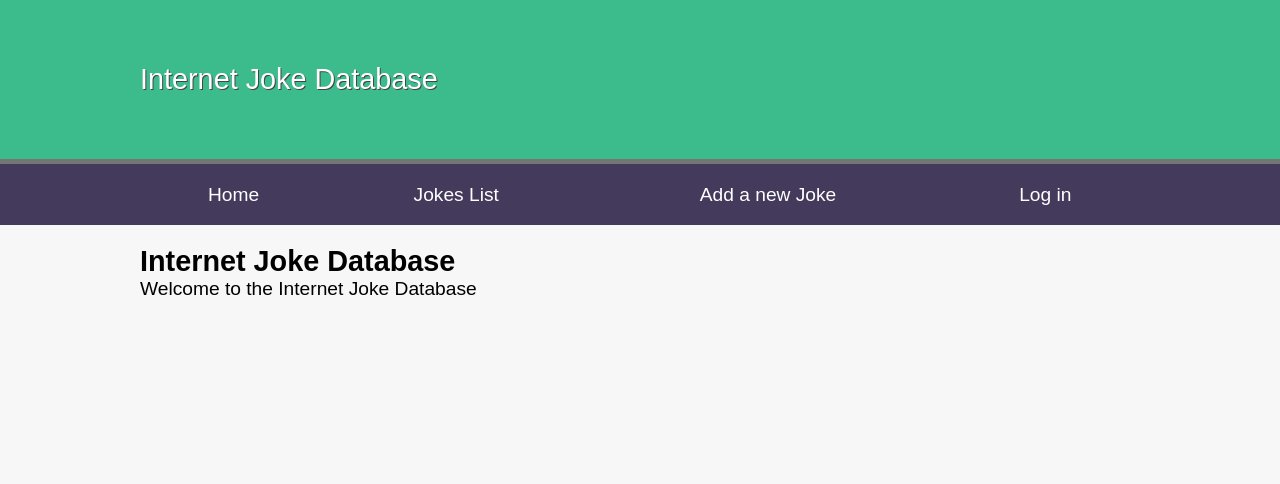
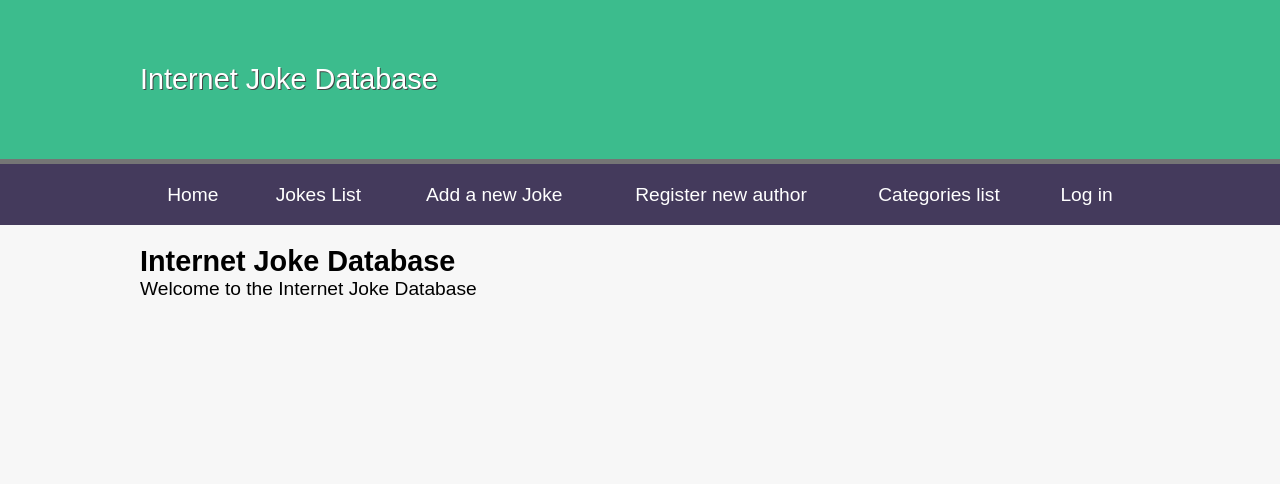
Before and after one commit to AndreiChornii/php_and_mysql_novice_to_ninja, a PHP site: page / in a window 1280 px wide. Shown: the top 484 px of the page. Run offline with PHP 8.4, Linux system fonts and the light colour scheme; the visitor is signed in with stand-in values (Sample User, id 1).

Commit message:
till_p_620_595

```diff
--- a/classes/Ijdb/Controllers/Register.php
+++ b/classes/Ijdb/Controllers/Register.php
@@ -1,8 +1,11 @@
 <?php
+
 namespace Ijdb\Controllers;
+
 use \Ninja\DatabaseTable;
 
 class Register {
+
     private $authorsTable;
 
     public function __construct(DatabaseTable $authorsTable) {
@@ -14,10 +17,14 @@
             'title' => 'Register an account'];
     }
 
-
     public function success() {
         return ['template' => 'registersuccess.html.php',
             'title' => 'Registration Successful'];
+    }
+
+    public function error() {
+        return ['template' => 'permissionerror.html.php', 'title'
+            => 'You do not have according permissions'];
     }
 
     public function registerUser() {
@@ -37,8 +44,7 @@
 // convert the email to lowercase
             $author['email'] = strtolower($author['email']);
 // Search for the lowercase version of $author['email']
-            if (count($this->authorsTable->
-                                    find('email', $author['email'])) > 0) {
+            if (count($this->authorsTable->find('email', $author['email'])) > 0) {
                 $valid = false;
                 $errors[] = 'That email address is already registered';
             }
@@ -55,8 +61,7 @@
         // If $valid is still true, no fields were blank
         // and the data can be added
         if ($valid == true) {
-                $author['password'] = password_hash($author['password'],
-PASSWORD_DEFAULT);
+            $author['password'] = password_hash($author['password'], PASSWORD_DEFAULT);
             $this->authorsTable->save($author);
             header('Location: /author/success');
         } else {
@@ -70,4 +75,15 @@
             ];
         }
         }
+
+        public function list() {
+        $authors = $this->authorsTable->findAll();
+        return ['template' => 'authorlist.html.php',
+            'title' => 'Author List',
+            'variables' => [
+                'authors' => $authors
+            ]
+        ];
     }
+
+}
--- a/classes/Ijdb/Entity/Author.php
+++ b/classes/Ijdb/Entity/Author.php
@@ -9,6 +9,13 @@
 namespace Ijdb\Entity;
 
 class Author {
+
+    const EDIT_JOKES = 1;
+    const DELETE_JOKES = 2;
+    const LIST_CATEGORIES = 3;
+    const EDIT_CATEGORIES = 4;
+    const REMOVE_CATEGORIES = 5;
+    const EDIT_USER_ACCESS = 6;
 
     public $id;
     public $name;
@@ -32,4 +39,8 @@
 //        return $this->jokesTable->findById($id);
     }
 
+    public function hasPermission($permission) {
+    // ...
+    }
+
 }
--- a/classes/Ijdb/IjdbRoutes.php
+++ b/classes/Ijdb/IjdbRoutes.php
@@ -39,7 +39,8 @@
                 'POST' => [
                     'controller' => $authorController,
                     'action' => 'registerUser'
-                ]
+                ],
+                'login' => true
             ],
             'author/success' => [
                 'GET' => [
@@ -112,6 +113,12 @@
                     'action' => 'rate'
                 ]
             ],
+            'permissions/error' => [
+                'GET' => [
+                    'controller' => $authorController,
+                    'action' => 'error'
+                ]
+            ],
             'category/edit' => [
                 'POST' => [
                     'controller' => $categoryController,
@@ -121,18 +128,39 @@
                     'controller' => $categoryController,
                     'action' => 'edit'
                 ],
-                'login' => true
+                'login' => true,
+                'permissions' => \Ijdb\Entity\Author::EDIT_CATEGORIES
             ],
             'category/list' => [
                 'GET' => [
                     'controller' => $categoryController,
                     'action' => 'list'
                 ],
-                'login' => true
+                'login' => true,
+                'permissions' => \Ijdb\Entity\Author::LIST_CATEGORIES
             ],
             'category/delete' => ['POST' => [
                     'controller' => $categoryController,
                     'action' => 'delete'
+                ],
+                'login' => true,
+                'permissions' => \Ijdb\Entity\Author::REMOVE_CATEGORIES
+            ],
+            'author/permissions' => [
+                'GET' => [
+                    'controller' => $authorController,
+                    'action' => 'permissions'
+                ],
+                'POST' => [
+                    'controller' => $authorController,
+                    'action' => 'savePermissions'
+                ],
+                'login' => true
+            ],
+            'author/list' => [
+                'GET' => [
+                    'controller' => $authorController,
+                    'action' => 'list'
                 ],
                 'login' => true
             ],
@@ -145,4 +173,13 @@
         return $this->authentication;
     }
 
+    public function checkPermission($permission): bool {
+        $user = $this->authentication->getUser();
+        if ($user && $user->hasPermission($permission)) {
+            return true;
+        } else {
+            return false;
+        }
+    }
+
 }
--- a/classes/Ninja/EntryPoint.php
+++ b/classes/Ninja/EntryPoint.php
@@ -41,9 +41,12 @@
 
         $authentication = $this->routes->getAuthentication();
 
-        if (    isset($routes[$this->route]['login']) &&
+        if (isset($routes[$this->route]['login']) &&
                 !$authentication->isLoggedIn()) {
-            header('location: /login/error');
+                header('location: /login/error'); }
+        else if (isset($routes[$this->route]['permissions']) && !$this->routes->checkPermission
+                 ($$routes[$this->route]['permissions'])) {
+                header('location: /permissions/error');
         } else {
             $controller = $routes[$this->route][$this->method]['controller'];
             $action = $routes[$this->route][$this->method]['action'];
--- a/classes/Ninja/Routes.php
+++ b/classes/Ninja/Routes.php
@@ -5,6 +5,6 @@
 interface Routes {
 
     public function getRoutes(): array;
-
     public function getAuthentication(): \Ninja\Authentication;
+    public function checkPermission($permission): bool;
 }
--- a/nbproject/private/private.xml
+++ b/nbproject/private/private.xml
@@ -3,10 +3,15 @@
     <editor-bookmarks xmlns="http://www.netbeans.org/ns/editor-bookmarks/2" lastBookmarkId="0"/>
     <open-files xmlns="http://www.netbeans.org/ns/projectui-open-files/2">
         <group>
+            <file>file:/var/www/host1.server1/classes/Ninja/EntryPoint.php</file>
+            <file>file:/var/www/host1.server1/public/index.php</file>
             <file>file:/var/www/host1.server1/classes/Ninja/DatabaseTable.php</file>
+            <file>file:/var/www/host1.server1/classes/Ijdb/Entity/Author.php</file>
             <file>file:/var/www/host1.server1/classes/Ijdb/IjdbRoutes.php</file>
             <file>file:/var/www/host1.server1/classes/Ijdb/Controllers/Joke.php</file>
+            <file>file:/var/www/host1.server1/classes/Ninja/Authentication.php</file>
             <file>file:/var/www/host1.server1/classes/Ijdb/Entity/Joke.php</file>
+            <file>file:/var/www/host1.server1/classes/Ijdb/Controllers/Register.php</file>
         </group>
     </open-files>
 </project-private>
--- a/templates/layout.html.php
+++ b/templates/layout.html.php
@@ -14,6 +14,8 @@
                 <li><a href="/">Home</a></li>
                 <li><a href="/joke/list">Jokes List</a></li>
                 <li><a href="/joke/edit">Add a new Joke</a></li>
+                <li><a href="/author/register">Register new author</a></li>
+                <li><a href="/category/list">Categories list</a></li>
                 <?php if ($loggedIn): ?>
                     <li><a href="/logout">Log out</a>
                     </li>
--- /dev/null
+++ b/templates/permissionerror.html.php
@@ -0,0 +1,2 @@
+<h2>You do not have according permissions</h2>
+<p>You must have according permissions to view this page.
```
Also changed, not shown: templates/loginerror.html.php (+3 -4 lines), classes/Ijdb/Controllers/Category.php (line endings or trailing spaces), classes/Ijdb/Controllers/Login.php (line endings or trailing spaces). Lines whose indentation alone changed are shown as unchanged.
